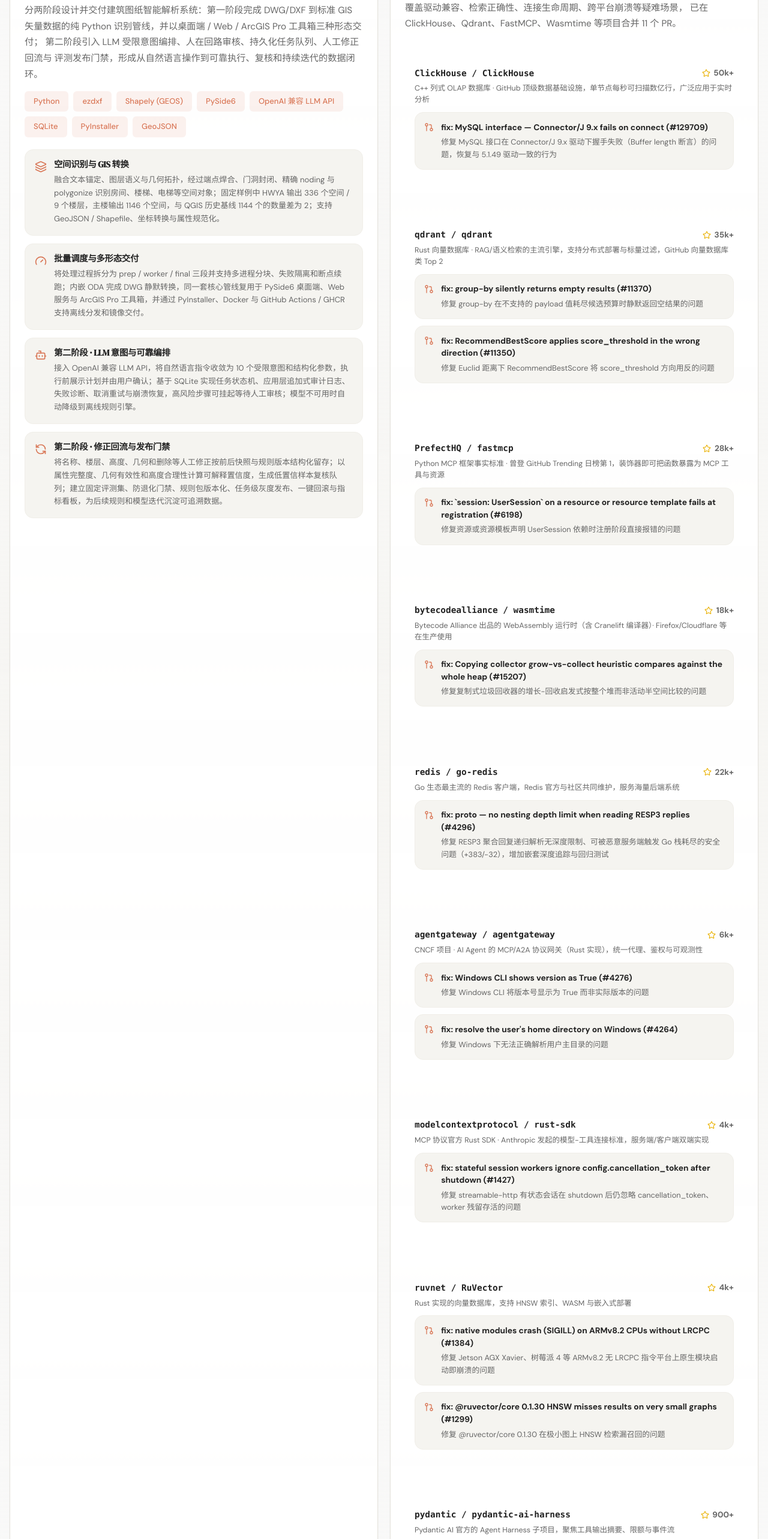
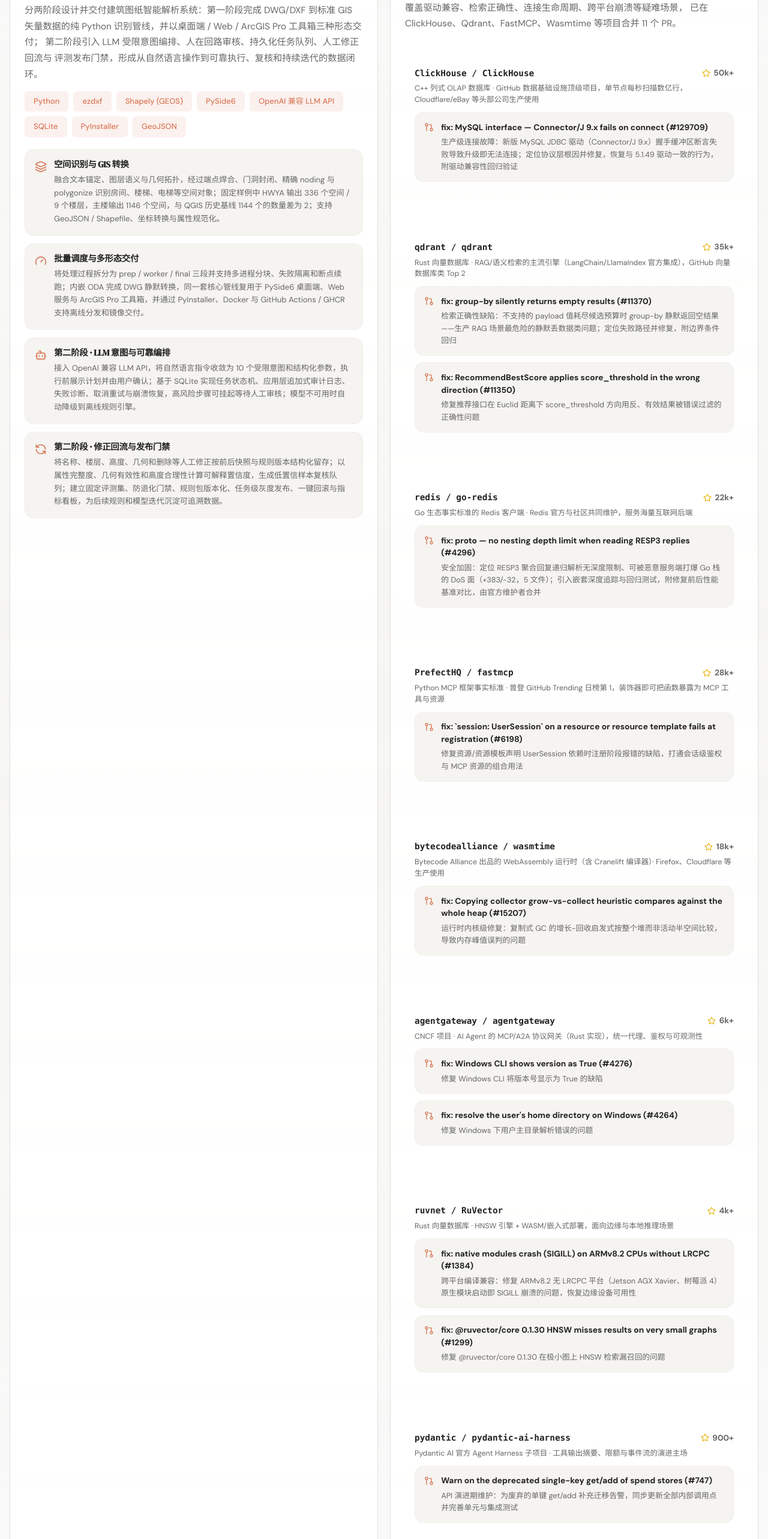
Before and after one commit to wangshun-china/interview-web, a Vue app: page / in a window 1280 px wide. Shown: the part 1060-3626 px from the top of the page at 60% size. Built offline with nearby package versions, Linux system fonts and the light colour scheme.

Commit message:
resume: deepen open-source card — ecosystem context per repo, impact framing per PR

```diff
--- a/src/components/OpenSourceCard.vue
+++ b/src/components/OpenSourceCard.vue
@@ -71,11 +71,11 @@ const repos = [
     name: 'ClickHouse / ClickHouse',
     url: 'https://github.com/ClickHouse/ClickHouse',
     stars: '50k+',
-    desc: 'C++ 列式 OLAP 数据库 · GitHub 顶级数据基础设施，单节点每秒可扫描数亿行，广泛应用于实时分析',
+    desc: 'C++ 列式 OLAP 数据库 · GitHub 数据基础设施顶级项目，单节点每秒扫描数亿行，Cloudflare/eBay 等头部公司生产使用',
     prs: [
       {
         title: 'fix: MySQL interface — Connector/J 9.x fails on connect (#129709)',
-        note: '修复 MySQL 接口在 Connector/J 9.x 驱动下握手失败（Buffer length 断言）的问题，恢复与 5.1.49 驱动一致的行为',
+        note: '生产级连接故障：新版 MySQL JDBC 驱动（Connector/J 9.x）握手缓冲区断言失败导致升级即无法连接；定位协议层根因并修复，恢复与 5.1.49 驱动一致的行为，附驱动兼容性回归验证',
         url: 'https://github.com/ClickHouse/ClickHouse/pull/129709',
       },
     ],
@@ -84,17 +84,30 @@ const repos = [
     name: 'qdrant / qdrant',
     url: 'https://github.com/qdrant/qdrant',
     stars: '35k+',
-    desc: 'Rust 向量数据库 · RAG/语义检索的主流引擎，支持分布式部署与标量过滤，GitHub 向量数据库类 Top 2',
+    desc: 'Rust 向量数据库 · RAG/语义检索的主流引擎（LangChain/LlamaIndex 官方集成），GitHub 向量数据库类 Top 2',
     prs: [
       {
         title: 'fix: group-by silently returns empty results (#11370)',
-        note: '修复 group-by 在不支持的 payload 值耗尽候选预算时静默返回空结果的问题',
+        note: '检索正确性缺陷：不支持的 payload 值耗尽候选预算时 group-by 静默返回空结果——生产 RAG 场景最危险的静默丢数据类问题；定位失败路径并修复，附边界条件回归',
         url: 'https://github.com/qdrant/qdrant/pull/11370',
       },
       {
         title: 'fix: RecommendBestScore applies score_threshold in the wrong direction (#11350)',
-        note: '修复 Euclid 距离下 RecommendBestScore 将 score_threshold 方向用反的问题',
+        note: '修复推荐接口在 Euclid 距离下 score_threshold 方向用反、有效结果被错误过滤的正确性问题',
         url: 'https://github.com/qdrant/qdrant/pull/11350',
+      },
+    ],
+  },
+  {
+    name: 'redis / go-redis',
+    url: 'https://github.com/redis/go-redis',
+    stars: '22k+',
+    desc: 'Go 生态事实标准的 Redis 客户端 · Redis 官方与社区共同维护，服务海量互联网后端',
+    prs: [
+      {
+        title: 'fix: proto — no nesting depth limit when reading RESP3 replies (#4296)',
+        note: '安全加固：定位 RESP3 聚合回复递归解析无深度限制、可被恶意服务端打爆 Go 栈的 DoS 面（+383/−32，5 文件）；引入嵌套深度追踪与回归测试，附修复前后性能基准对比，由官方维护者合并',
+        url: 'https://github.com/redis/go-redis/pull/4296',
       },
     ],
   },
@@ -106,7 +119,7 @@ const repos = [
     prs: [
       {
         title: 'fix: `session: UserSession` on a resource or resource template fails at registration (#6198)',
-        note: '修复资源或资源模板声明 UserSession 依赖时注册阶段直接报错的问题',
+        note: '修复资源/资源模板声明 UserSession 依赖时注册阶段报错的缺陷，打通会话级鉴权与 MCP 资源的组合用法',
         url: 'https://github.com/PrefectHQ/fastmcp/pull/6198',
       },
     ],
@@ -115,25 +128,12 @@ const repos = [
     name: 'bytecodealliance / wasmtime',
     url: 'https://github.com/bytecodealliance/wasmtime',
     stars: '18k+',
-    desc: 'Bytecode Alliance 出品的 WebAssembly 运行时（含 Cranelift 编译器）· Firefox/Cloudflare 等在生产使用',
+    desc: 'Bytecode Alliance 出品的 WebAssembly 运行时（含 Cranelift 编译器）· Firefox、Cloudflare 等生产使用',
     prs: [
       {
         title: 'fix: Copying collector grow-vs-collect heuristic compares against the whole heap (#15207)',
-        note: '修复复制式垃圾回收器的增长-回收启发式按整个堆而非活动半空间比较的问题',
+        note: '运行时内核级修复：复制式 GC 的增长-回收启发式按整个堆而非活动半空间比较，导致内存峰值误判的问题',
         url: 'https://github.com/bytecodealliance/wasmtime/pull/15207',
-      },
-    ],
-  },
-  {
-    name: 'redis / go-redis',
-    url: 'https://github.com/redis/go-redis',
-    stars: '22k+',
-    desc: 'Go 生态最主流的 Redis 客户端，Redis 官方与社区共同维护，服务海量后端系统',
-    prs: [
-      {
-        title: 'fix: proto — no nesting depth limit when reading RESP3 replies (#4296)',
-        note: '修复 RESP3 聚合回复递归解析无深度限制、可被恶意服务端触发 Go 栈耗尽的安全问题（+383/−32），增加嵌套深度追踪与回归测试',
-        url: 'https://github.com/redis/go-redis/pull/4296',
       },
     ],
   },
@@ -145,26 +145,13 @@ const repos = [
     prs: [
       {
         title: 'fix: Windows CLI shows version as True (#4276)',
-        note: '修复 Windows CLI 将版本号显示为 True 而非实际版本的问题',
+        note: '修复 Windows CLI 将版本号显示为 True 的缺陷',
         url: 'https://github.com/agentgateway/agentgateway/pull/4276',
       },
       {
-        title: 'fix: resolve the user\'s home directory on Windows (#4264)',
-        note: '修复 Windows 下无法正确解析用户主目录的问题',
+        title: "fix: resolve the user's home directory on Windows (#4264)",
+        note: '修复 Windows 下用户主目录解析错误的问题',
         url: 'https://github.com/agentgateway/agentgateway/pull/4264',
-      },
-    ],
-  },
-  {
-    name: 'modelcontextprotocol / rust-sdk',
-    url: 'https://github.com/modelcontextprotocol/rust-sdk',
-    stars: '4k+',
-    desc: 'MCP 协议官方 Rust SDK · Anthropic 发起的模型-工具连接标准，服务端/客户端双端实现',
-    prs: [
-      {
-        title: 'fix: stateful session workers ignore config.cancellation_token after shutdown (#1427)',
-        note: '修复 streamable-http 有状态会话在 shutdown 后仍忽略 cancellation_token、worker 残留存活的问题',
-        url: 'https://github.com/modelcontextprotocol/rust-sdk/pull/1427',
       },
     ],
   },
@@ -172,11 +159,11 @@ const repos = [
     name: 'ruvnet / RuVector',
     url: 'https://github.com/ruvnet/RuVector',
     stars: '4k+',
-    desc: 'Rust 实现的向量数据库，支持 HNSW 索引、WASM 与嵌入式部署',
+    desc: 'Rust 向量数据库 · HNSW 引擎 + WASM/嵌入式部署，面向边缘与本地推理场景',
     prs: [
       {
         title: 'fix: native modules crash (SIGILL) on ARMv8.2 CPUs without LRCPC (#1384)',
-        note: '修复 Jetson AGX Xavier、树莓派 4 等 ARMv8.2 无 LRCPC 指令平台上原生模块启动即崩溃的问题',
+        note: '跨平台编译兼容：修复 ARMv8.2 无 LRCPC 平台（Jetson AGX Xavier、树莓派 4）原生模块启动即 SIGILL 崩溃的问题，恢复边缘设备可用性',
         url: 'https://github.com/ruvnet/RuVector/pull/1384',
       },
       {
@@ -190,11 +177,11 @@ const repos = [
     name: 'pydantic / pydantic-ai-harness',
     url: 'https://github.com/pydantic/pydantic-ai-harness',
     stars: '900+',
-    desc: 'Pydantic AI 官方的 Agent Harness 子项目，聚焦工具输出摘要、限额与事件流',
+    desc: 'Pydantic AI 官方 Agent Harness 子项目 · 工具输出摘要、限额与事件流的演进主场',
     prs: [
       {
         title: 'Warn on the deprecated single-key get/add of spend stores (#747)',
-        note: '为内存与 Redis SpendStore 的废弃单键 API 补充迁移告警，更新内部调用并完善单元与集成测试',
+        note: 'API 演进期维护：为废弃的单键 get/add 补充迁移告警，同步更新全部内部调用点并完善单元与集成测试',
         url: 'https://github.com/pydantic/pydantic-ai-harness/pull/747',
       },
     ],
```
